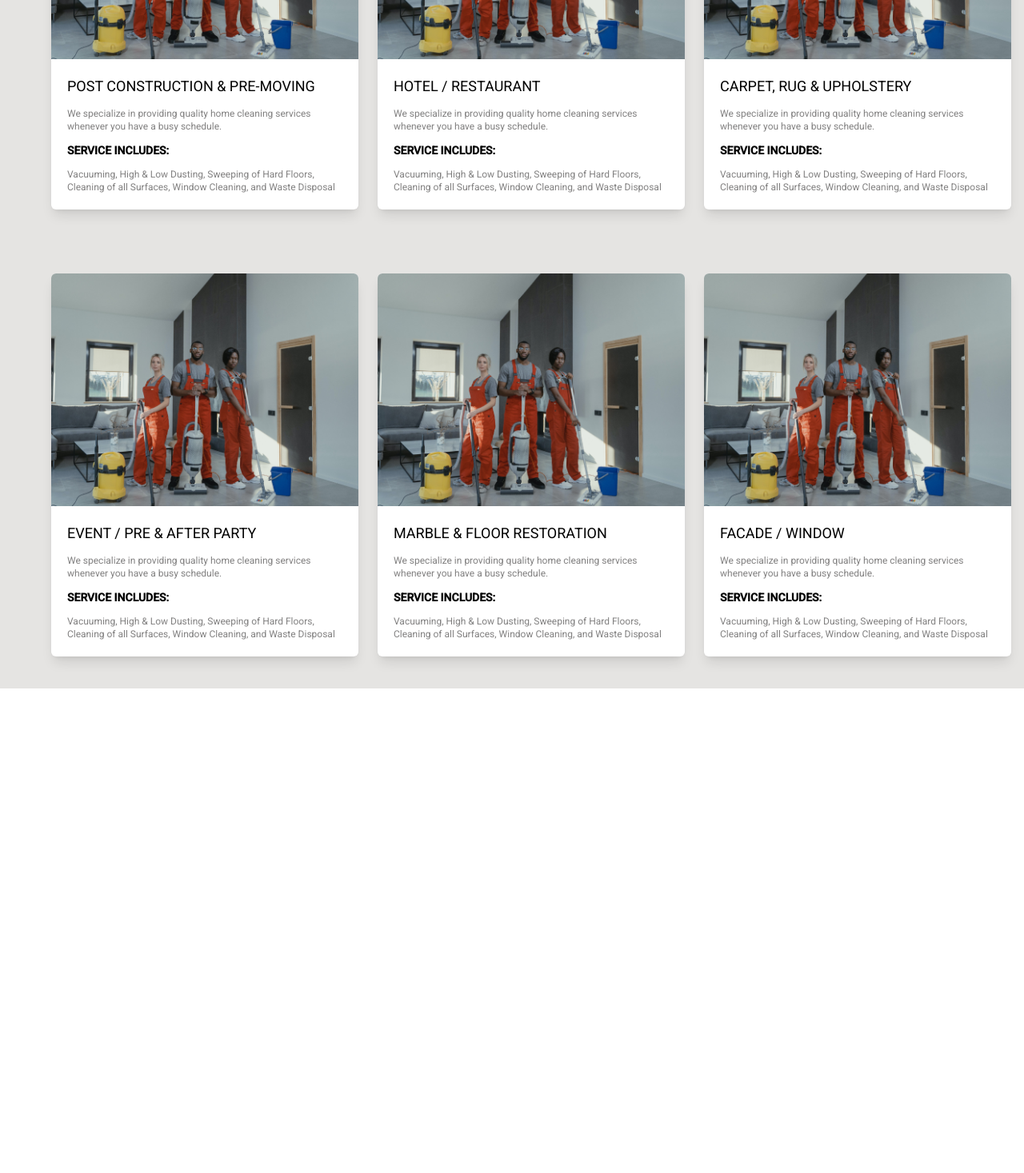
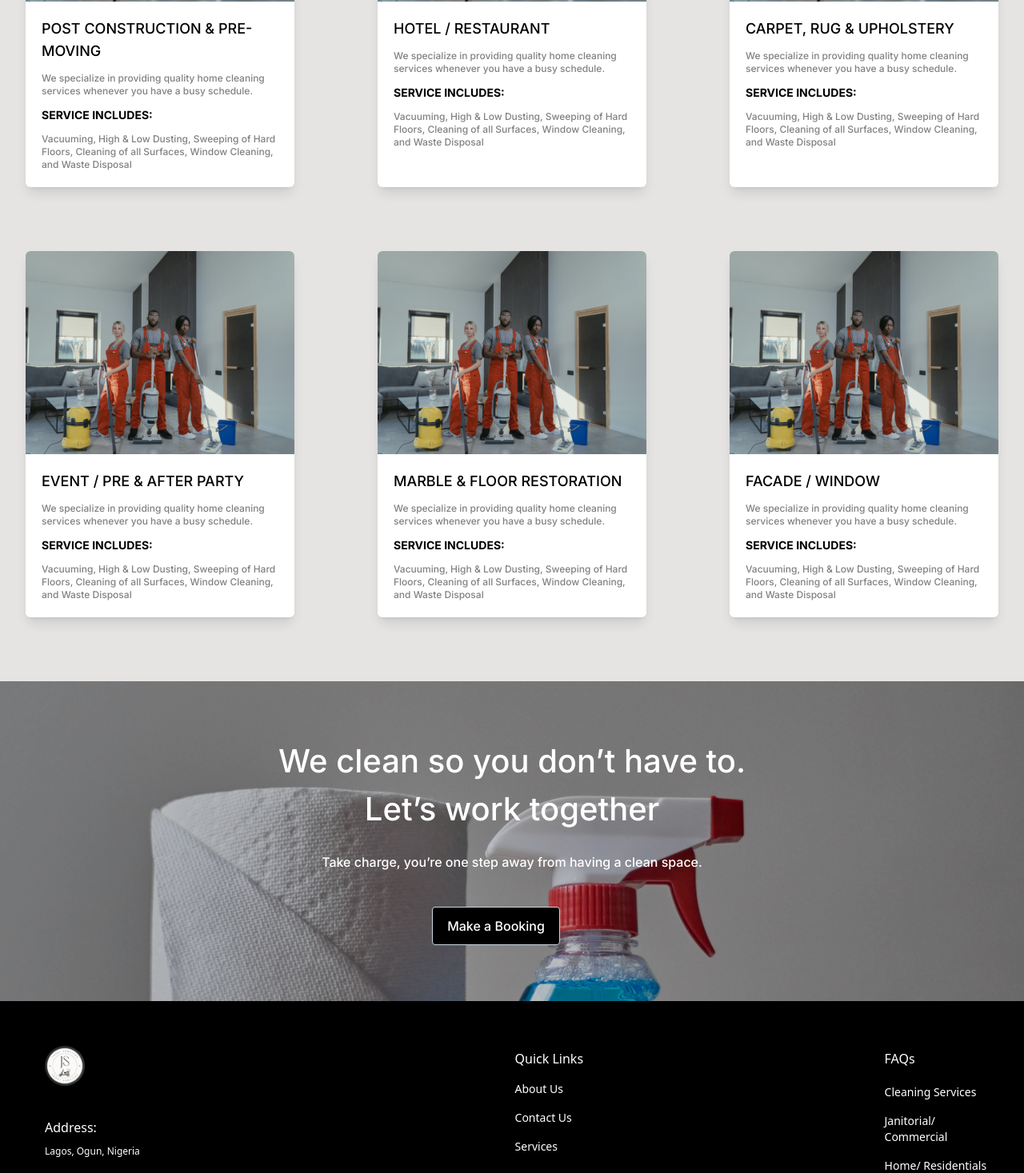
Before and after one commit to johnfeyisayo/Jobzy-cleaning-service, a React (Create React App) app: page /services in a window 1280 px wide. Shown: the part 1330-2797 px from the top of the page at 80% size. Before the commit the page ends 2223 px from the top, so only its background shows below. Built offline with nearby package versions, Linux system fonts and the light colour scheme.

Commit message:
update services page

```diff
--- a/src/App.js
+++ b/src/App.js
@@ -2,7 +2,7 @@ import React from 'react';
 import './App.css';
 import { Route, Routes } from 'react-router-dom';
 import Home from './components/Home';
-// import Booking from './components/Booking';
+import Booking from './components/Booking';
 import Contact from './components/Contact';
 import Services from './components/Services';
 function App() {
@@ -10,7 +10,7 @@ function App() {
     <div className="App">
     <Routes>
       <Route path='/' element={<Home />}></Route>
-      {/* <Route path='booking' element={<Booking />}></Route> */}
+      <Route path='booking' element={<Booking />}></Route>
       <Route path='contact' element={<Contact />}></Route>
       <Route path='services' element={<Services />}></Route>
     </Routes>
--- a/src/components/Booking.js
+++ b/src/components/Booking.js
@@ -1,7 +1,10 @@
 import React from 'react'
+import Navbar from './Navbar'
 
 export default function Booking() {
   return (
-    <div>Booking</div>
+    <div>
+    <Navbar />
+    </div>
   )
 }
--- a/src/components/Cards.js
+++ b/src/components/Cards.js
@@ -212,7 +212,9 @@ export function Filtered() {
       <div className="flex  md:flex-row flex-col bg-[#E5E4E2] md:gap-10 gap-5  md:h-[500px] font-inter  text-start ">
         {DataThree.map((card) => {
           return (
-            <div key={card.id} className="bg-white rounded-md shadow-lg hover:scale-110 duration-500">
+            <div
+              key={card.id}
+              className="bg-white rounded-md shadow-lg hover:scale-110 duration-500">
               <img src={card.img} alt={card.title} className="rounded-t-md" />
               <div className="flex flex-col gap-3 p-5">
                 <h3 className="uppercase text-lg ">{card.title}</h3>
--- a/src/components/Contact.js
+++ b/src/components/Contact.js
@@ -24,7 +24,6 @@ export default function Contact() {
         </div>
       </section>
       <section className="h-auto md:py-[100px]   md:bg-[#E5E4E2]  ">
-
         <div className="text-left flex flex-col gap-7 md:gap-[40px] h-auto md:w-[800px] justify-center   md:ml-[300px] md:p-[60px] md:mt-0 p-[10px] bg-white rounded">
           <p className="font-bold   font-inter text-[25px] md:text-[40px] mx-auto  md:my-[0px] text-center ">
             Let&#39;s Talk
@@ -55,7 +54,6 @@ export default function Contact() {
             <textarea
               className="h-[200px] w-full border border-[#6D6D6D] rounded p-[12px] placeholder:text-base   "
               placeholder="Type your message..."
-
             />
           </div>
           <div>
@@ -66,7 +64,6 @@ export default function Contact() {
             </button>
           </div>
         </div>
-
       </section>
       <section className=" md:items-center text-center h-auto mt-[0px] md:p-[100px]  p-[20px] md:h-auto      ">
         <div className="md:flex   md:ml-20  md:gap-40 text-center  md:items-center0">
--- a/src/components/FAQ.js
+++ b/src/components/FAQ.js
@@ -53,17 +53,16 @@ const FAQ = () => {
     setAccordionItems(updatedAccordionItems);
   };
   return (
-    <div className='text-center  flex flex-col font-inter   justify-center md:w-[760px] p-2 md:ml-[300px]'>
+    <div className="text-center  flex flex-col font-inter   justify-center md:w-[760px] p-2 md:ml-[300px]">
       {accordionItems.map((item) => (
         <div className=" p-2" key={item.id}>
           <div
             className=" border-b-2 border-black   text-left"
             onClick={() => handleAccordionClick(item.id)}>
             <div className="  flex flex-row justify-between border-y-2 ">
+              <h3 className=" h-10 pb-2   text-xs md:text-base">{item.question}</h3>
 
-                <h3 className=" h-10 pb-2   text-xs md:text-base">{item.question}</h3>
-
-              {item.isActive ?  <ArrowDropUpIcon /> :<ArrowDropDownIcon /> }
+              {item.isActive ? <ArrowDropUpIcon /> : <ArrowDropDownIcon />}
             </div>
             {item.isActive && (
               <div className="">
--- a/src/components/Footer.js
+++ b/src/components/Footer.js
@@ -7,7 +7,6 @@ import TwitterIcon from '@mui/icons-material/Twitter';
 export default function Footer() {
   return (
     <div>
-
       <div className="  bg-[black]  h-auto p-10 text-white text-center md:text-left text-xs md:text-base">
         <section className="  md:flex md:flex-row relative container mx-auto md:gap-[350px]  ">
           <div className="p-4 md:flex md:flex-col  md:text-sm">
--- a/src/components/Services.js
+++ b/src/components/Services.js
@@ -2,24 +2,34 @@ import React from 'react';
 // import cardImage from '../assets/pexels-tima-miroshnichenko-6195125 (3).png';
 import Navbar from './Navbar';
 import { CardData } from './Cards';
+import cleaningitem from '../assets/crystal-de-passille-chabot-9gzU1mtTzWM-unsplash (1).png';
+import { Link } from 'react-router-dom';
+import Footer from './Footer';
 
 function Services() {
   return (
     <div className=" bg-[#E5E4E2]">
       <Navbar />
       <div className="text-white text-center" id="services-bg">
-        <h1 className="font-inter font-bold text-2xl py-8 border h-10 md:text-4xl">Our Services</h1>
-        <p className="font-Roboto text-xs border md:text-xl ">
+        <h1 className="font-inter font-bold text-2xl h-0 py-8 md:text-6xl lg:pt-32">
+          Our Services
+        </h1>
+        <p className="font-Roboto text-xs md:text-xl lg:mt-10">
           Get in touch with us to learn how we can help or support you
         </p>
       </div>
-      <div className="m-8 mt-12 font-Roboto bg-[#E5E4E2] sm:grid grid-cols-2 gap-10 gap-x-10 md:gap-x-2 lg:grid-cols-3 gap-x-0 mt-16 ">
+      <div className="mt-12 font-inter bg-[#E5E4E2] sm:grid grid-cols-2 gap-10 gap-x-10 lg:grid-cols-3 ">
         {CardData.map((card) => {
           return (
             <div
               key={card.id}
-              className="cursor-pointer hover:scale-110 duration-500  bg-white rounded-md shadow-lg mb-10 sm:w-72 lg:w-96 mx-8 ">
-              <img src={card.img} alt={card.title} className="rounded-t-md w-full font-bold"  id='card-image'/>
+              className="cursor-pointer hover:scale-110 duration-500  bg-white rounded-md shadow-lg mb-10 mx-8 ">
+              <img
+                src={card.img}
+                alt={card.title}
+                className="rounded-t-md w-full font-bold"
+                id="card-image"
+              />
               <div className="flex flex-col gap-3 p-5">
                 <h3 className="uppercase text-lg ">{card.title}</h3>
                 <p className="text-xs text-[#828181]">{card.description}</p>
@@ -30,6 +40,28 @@ function Services() {
           );
         })}
       </div>
+      <section className="h-auto mt-10 ">
+        <div className="relative w-[100%] gap-5 ">
+          <img src={cleaningitem} className="overflow-hidden h-[400px] w-[100%] brightness-75" />
+          <div className="flex  flex-col gap-6 absolute font-inter text-white top-1/2 left-1/2 -translate-x-1/2 -translate-y-1/2 text-center ">
+            <h2 className=" font-inter text-[22px] md:text-[40px] mx-auto  px-3 ">
+              We clean so you don’t have to.
+              <br />
+              Let’s work together
+            </h2>
+            <h3 className="  text-xs md:text-base text-white md:w-[800px] p:[10px]">
+              Take charge, you’re one step away from having a clean space.
+            </h3>
+
+            <Link to="/booking ">
+              <button className=" hover:bg-white hover:text-black  md:text-base text-xs md:mt-[20px] h-6 md:ml-[300px] text-[14px] border md:block md:w-40 md:h-12  bg-black  md:border-slate-300 md:rounded  md:hover:bg-black md:hover:text-white space-x-6 md:text-white md:hover:border-slate-400  ">
+                Make a Booking
+              </button>
+            </Link>
+          </div>
+        </div>
+      </section>
+      <Footer />
     </div>
   );
 }
```
Also changed, not shown: src/components/Carousel.js (+31 -27 lines), src/components/Home.js (+4 -5 lines), src/components/Navbar.js (+11 -12 lines). Lines whose indentation alone changed are shown as unchanged.
